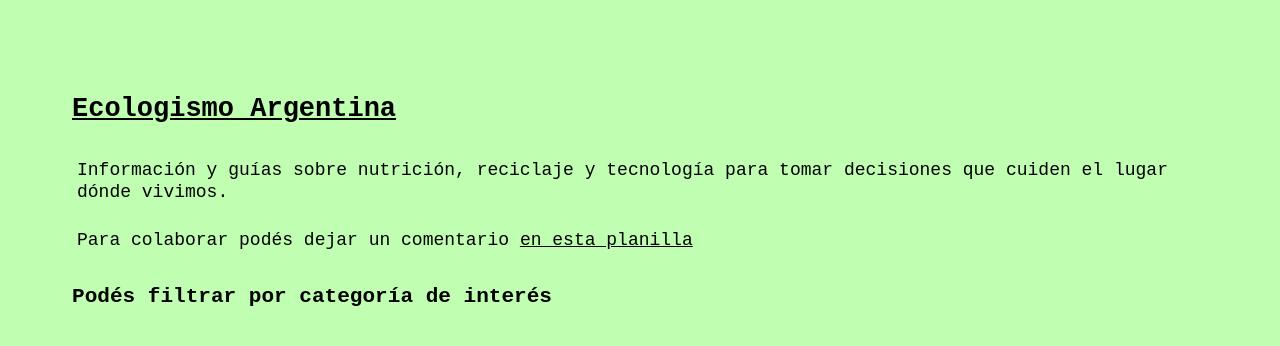
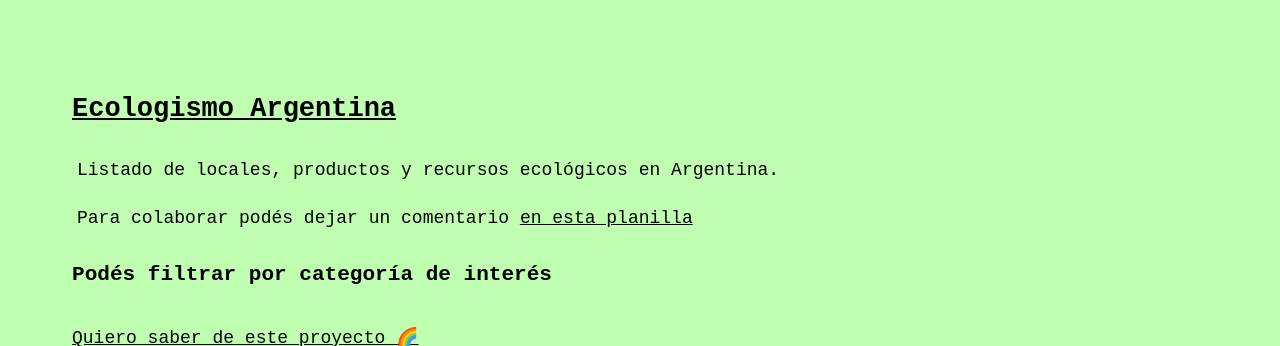
Before and after one commit to paginas-verdes/paginas-verdes.github.io, a plain HTML site: page index.html in a window 1280 px wide. Shown: the top 346 px of the page. Drawn offline with Linux system fonts and the light colour scheme; a script that the page names is missing.

Commit message:
Update index.html

```diff
--- a/index.html
+++ b/index.html
@@ -31,7 +31,7 @@
   </head>
   <body>
     <h2><a href="/">Ecologismo Argentina</a></h2>
-    <p>Información y guías sobre nutrición, reciclaje  y tecnología para tomar decisiones que cuiden el lugar dónde vivimos. </p>
+    <p>Listado de locales, productos y recursos ecológicos en Argentina.</p>
     <p>Para colaborar podés dejar un comentario <a
           href="https://docs.google.com/spreadsheets/d/1LRbVgNC9orUgdJ587uNV2ar5k47THzrpYn6-MB00ah8/edit#gid=0"
           target="_blank"> en esta planilla</a></p>
```
